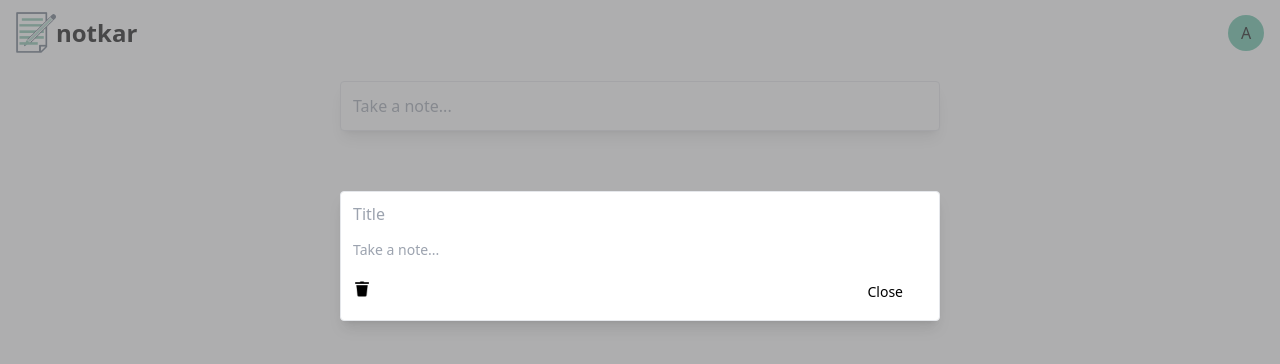
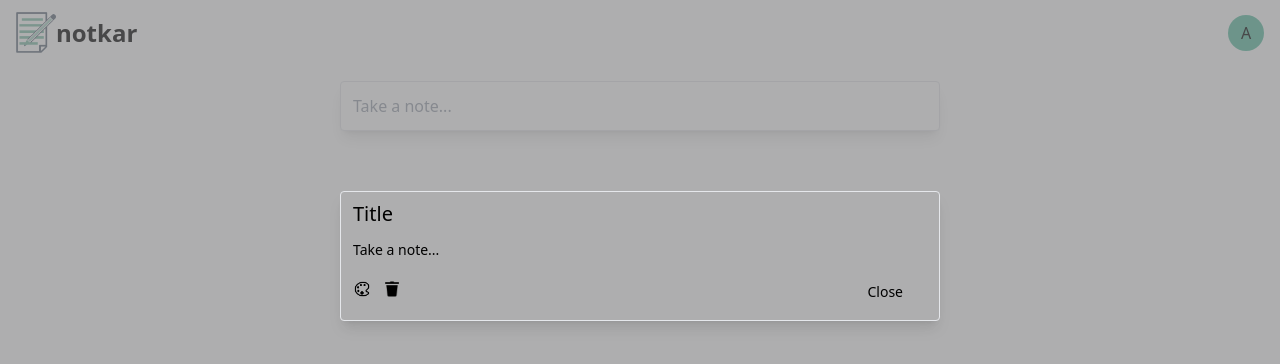
Before and after one commit to anishpawaskar/Notekar, a React (Vite) app: page /1 in a window 1280 px wide. Shown: the top 364 px of the page. Built offline with nearby package versions, Linux system fonts and the light colour scheme; no server answers.

Commit message:
add color palette feature in edit note form

```diff
--- a/src/components/EditNoteForm/Presentation.jsx
+++ b/src/components/EditNoteForm/Presentation.jsx
@@ -1,5 +1,6 @@
 import { Link } from 'react-router-dom';
 import { NotesActions } from '../NotesActions';
+import { ColorPalette } from '../ColorPalette';
 
 export const EditNoteFormPresentation = ({
   handleTitleChange,
@@ -12,6 +13,11 @@ export const EditNoteFormPresentation = ({
   noteFormDescriptionRef,
   handleActions,
   notesActions,
+  bgColor,
+  hoverBackgroundColor,
+  isColorPaletteVisible,
+  closeColorPalette,
+  colorHandler,
 }) => {
   return (
     <>
@@ -21,26 +27,35 @@ export const EditNoteFormPresentation = ({
           className="w-full h-full absolute top-0 left-0 z-10 bg-[#79797B] opacity-[0.6]"
         />
       </Link>
-      <div className="w-[400px] sm:w-[600px] max-[450px]:w-[300px] absolute left-[50%] top-[30%] translate-x-[-50%] translate-y-[-50%]  mt-4 rounded shadow-lg p-3 border z-30 flex flex-col gap-4 bg-white">
+      <div
+        style={{ background: bgColor, borderColor: bgColor }}
+        className="w-[400px] sm:w-[600px] max-[450px]:w-[300px] absolute left-[50%] top-[30%] translate-x-[-50%] translate-y-[-50%]  mt-4 rounded shadow-lg p-3 border z-30 flex flex-col gap-4"
+      >
         <div className="w-full flex flex-col gap-4">
           <input
             ref={noteFormTitleRef}
             onChange={(e) => handleTitleChange(e)}
             onKeyDown={(e) => handleKeyDown(e)}
             type="text"
-            className="h-5 focus:outline-none font-medium text-base"
+            className="h-5 focus:outline-none text-black placeholder:text-black bg-transparent text-xl"
             value={title}
             placeholder="Title"
           />
           <input
             ref={noteFormDescriptionRef}
             onChange={(e) => handleDescriptionChange(e)}
-            className="h-5 focus:outline-none text-sm"
+            className="h-5 focus:outline-none text-black placeholder:text-black text-sm bg-transparent"
             type="text"
             value={description}
             placeholder="Take a note..."
           />
         </div>
+        {isColorPaletteVisible && (
+          <ColorPalette
+            closeColorPalette={closeColorPalette}
+            colorHandler={colorHandler}
+          />
+        )}
         <div className="w-full flex justify-between items-center">
           <NotesActions
             handleActions={handleActions}
@@ -49,7 +64,7 @@ export const EditNoteFormPresentation = ({
           <Link to="/">
             <button
               onClick={saveNote}
-              className="px-6 py-[6px] hover:bg-[--hover-color] rounded text-sm"
+              className={`px-6 py-[6px] hover:bg-[${hoverBackgroundColor}] rounded text-sm relative z-20`}
             >
               Close
             </button>
--- a/src/components/EditNoteForm/index.jsx
+++ b/src/components/EditNoteForm/index.jsx
@@ -16,6 +16,9 @@ export const EditNoteForm = () => {
 
   const [title, setTitle] = useState('');
   const [description, setDescription] = useState('');
+  const [bgColor, setBgColor] = useState('');
+  const [hoverBackgroundColor, setHoverBackgroundColor] = useState('');
+  const [isColorPaletteVisible, setIsColorPaletteVisible] = useState(false);
 
   const noteFormTitleRef = useRef(null);
   const noteFormDescriptionRef = useRef(null);
@@ -24,6 +27,8 @@ export const EditNoteForm = () => {
     if (!isLoading && data?.note) {
       setTitle(data.note.title ?? '');
       setDescription(data.note.description ?? '');
+      setBgColor(data.note?.theme?.backgroundColor);
+      setHoverBackgroundColor(data.note?.theme?.hoverBackgroundColor);
     }
   }, [data, isLoading]);
 
@@ -49,8 +54,12 @@ export const EditNoteForm = () => {
           body: {
             title,
             description,
+            theme: {
+              backgroundColor: bgColor,
+              hoverBackgroundColor: hoverBackgroundColor,
+            },
             states: {
-              isDeleted: false,
+              isArchived: false,
             },
           },
         }).unwrap();
@@ -60,15 +69,28 @@ export const EditNoteForm = () => {
     }
   };
 
-  const handleActions = async (action) => {
+  const handleActions = async (e, action) => {
     switch (action) {
+      case 'changeBackground': {
+        e.preventDefault();
+        setIsColorPaletteVisible(true);
+        break;
+      }
+
       case 'delete': {
         await deleteNote(noteId).unwrap();
+        break;
       }
+    }
+  };
 
-      default:
-        return action;
-    }
+  const closeColorPalette = () => {
+    setIsColorPaletteVisible(false);
+  };
+
+  const colorHandler = (color, hoverBgColor) => {
+    setBgColor(color);
+    setHoverBackgroundColor(hoverBgColor);
   };
 
   if (isLoading) {
@@ -87,6 +109,11 @@ export const EditNoteForm = () => {
       noteFormDescriptionRef={noteFormDescriptionRef}
       handleActions={handleActions}
       notesActions={NOTES_EDIT_FORM_ACTIONS}
+      bgColor={bgColor}
+      hoverBackgroundColor={hoverBackgroundColor}
+      isColorPaletteVisible={isColorPaletteVisible}
+      closeColorPalette={closeColorPalette}
+      colorHandler={colorHandler}
     />
   );
 };
--- a/src/components/NotesActions/NotesActionsConstants.js
+++ b/src/components/NotesActions/NotesActionsConstants.js
@@ -5,6 +5,13 @@ import colorPaletteIcon from './assets/color-palette-icon.png';
 export const NOTES_EDIT_FORM_ACTIONS = [
   {
     id: '1',
+    name: 'Background-option',
+    type: 'button',
+    imgUrl: colorPaletteIcon,
+    actionType: 'changeBackground',
+  },
+  {
+    id: '2',
     name: 'Delete',
     type: 'button',
     imgUrl: deleteIcon,
--- a/src/components/NotesActions/Presentation.jsx
+++ b/src/components/NotesActions/Presentation.jsx
@@ -22,7 +22,7 @@ export const NotesActionsPresentation = ({ notesActions, handleActions }) => {
           </>
         ) : (
           <Link to="/">
-            <button onClick={() => handleActions(action.actionType)}>
+            <button onClick={(e) => handleActions(e, action.actionType)}>
               <img
                 className="h-[1.12rem] hover:scale-125"
                 src={action.imgUrl}
```
